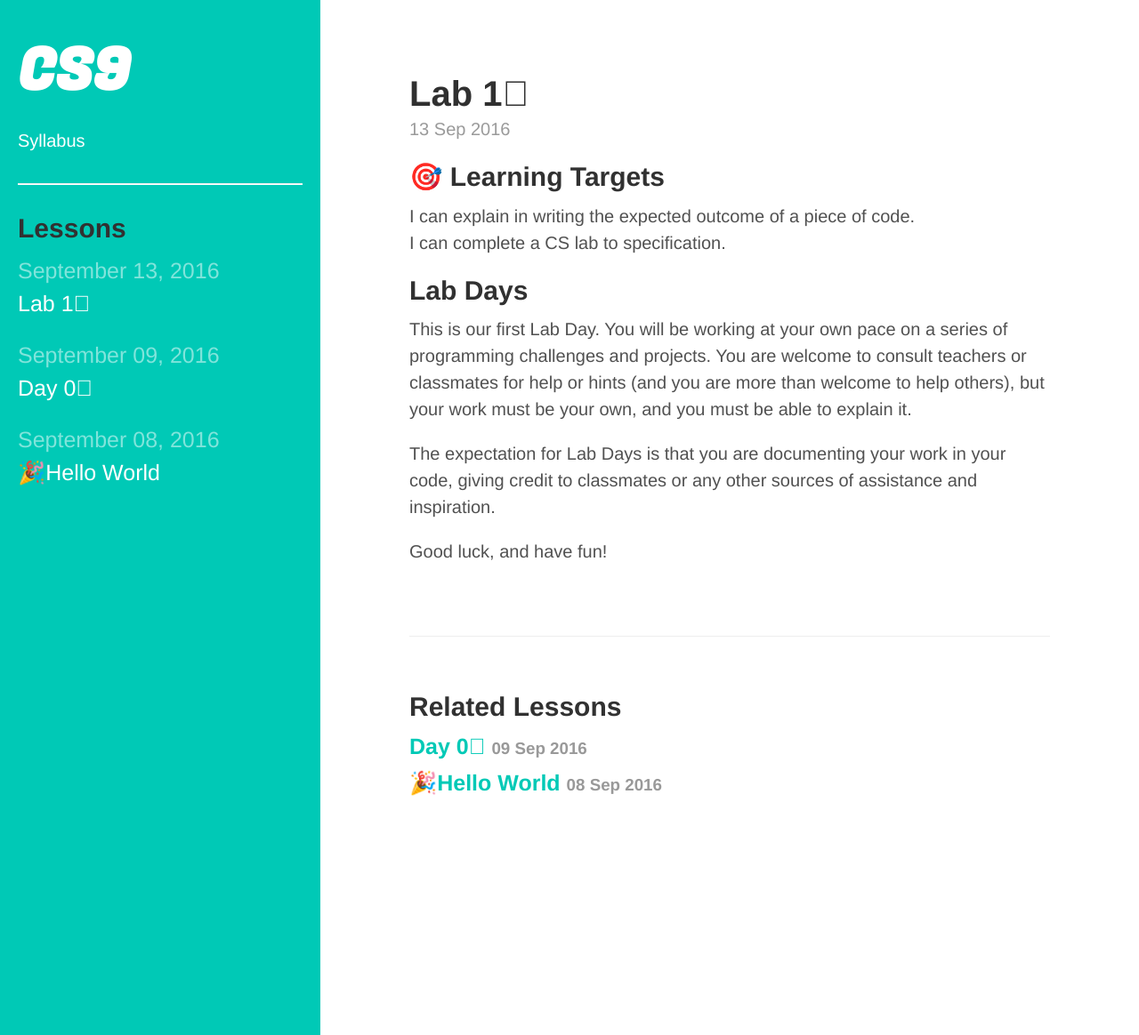
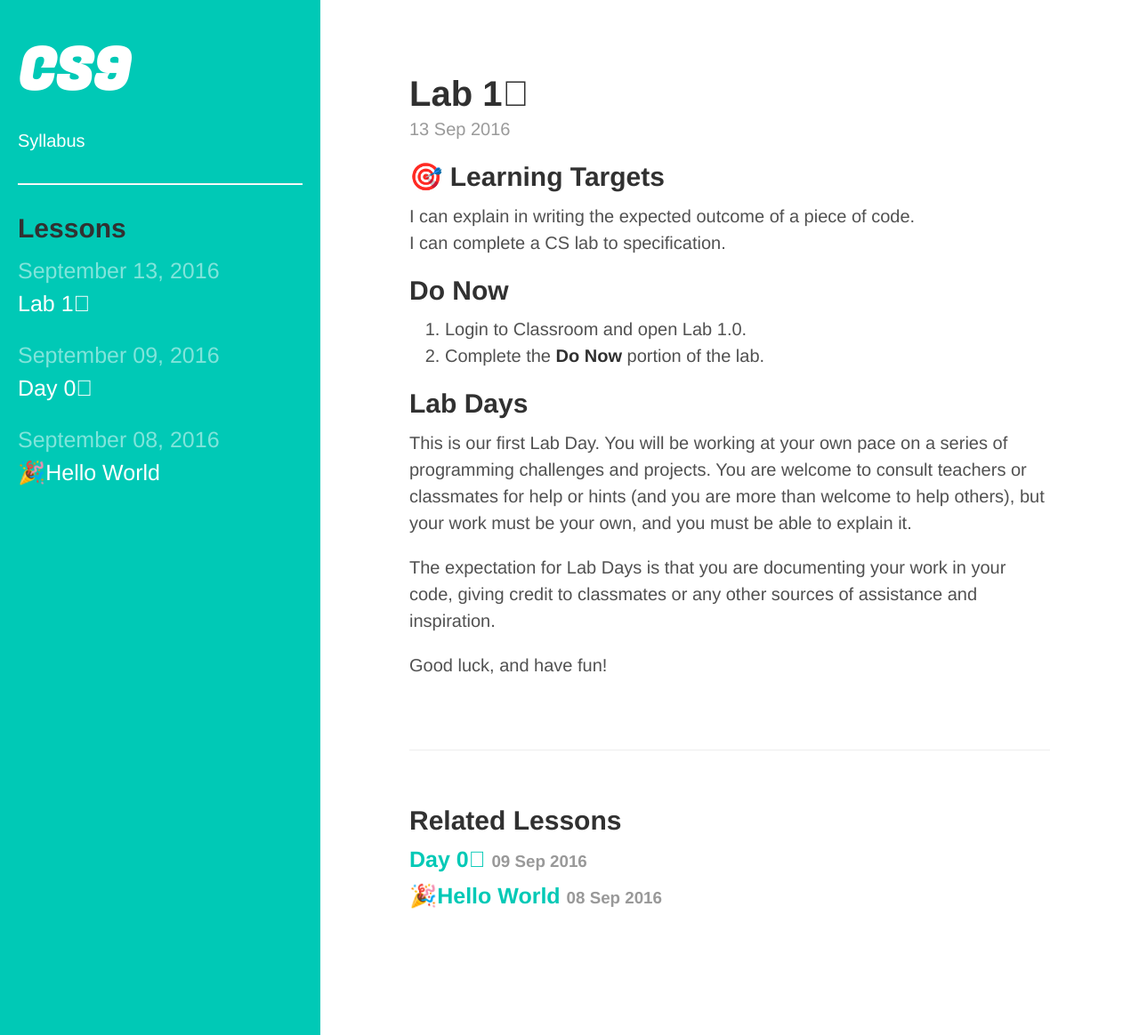
Before and after one commit to bensk/CS9, a Jekyll site: the page built from _posts/2016-09-13-lab-1⃣.md, in a window 1280 px wide and 1164 px high. Shown: the whole window at 89% size. Built offline with Jekyll 4.4.1, drawn with Linux system fonts in a browser that asks for light colours; some web fonts are replaced; a style sheet for code colours, icons or effects is not loaded.

Commit message:
⚗Labs!

```diff
--- a/_posts/2016-09-13-lab-1⃣.md
+++ b/_posts/2016-09-13-lab-1⃣.md
@@ -8,6 +8,10 @@ date: "2016-09-13 20:51"
 I can explain in writing the expected outcome of a piece of code.
 I can complete a CS lab to specification.
 
+## Do Now
+1. Login to Classroom and open Lab 1.0.
+2. Complete the **Do Now** portion of the lab.
+
 ## Lab Days
 
 This is our first Lab Day. You will be working at your own pace on a series of programming challenges and projects. You are welcome to consult teachers or classmates for help or hints (and you are more than welcome to help others), but your work must be your own, and you must be able to explain it.
```
